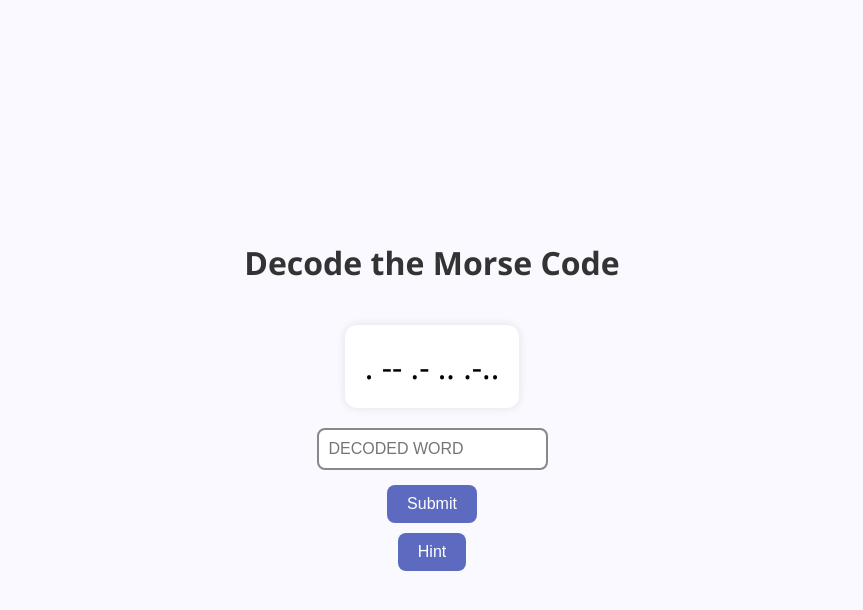
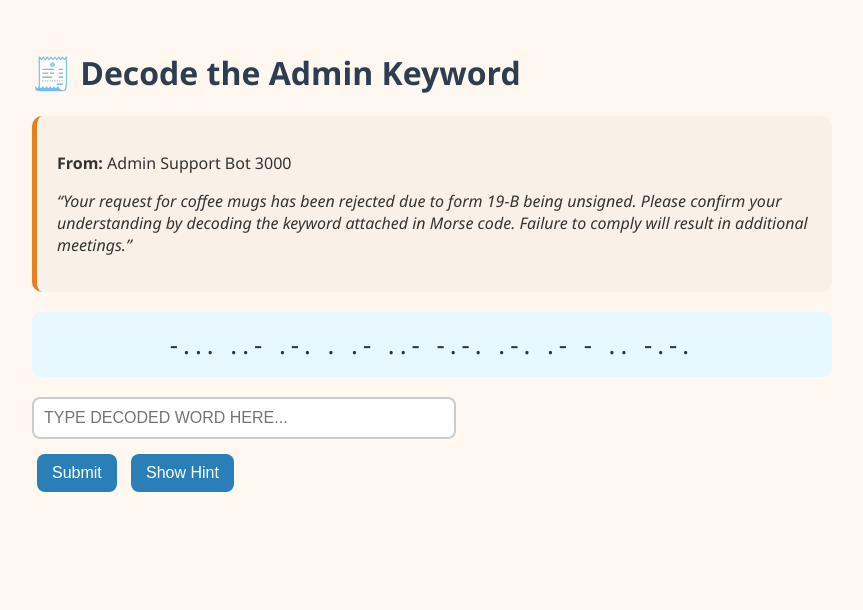
Before and after one commit to kavya-54/morse-puzzle, a plain HTML site: page index.html in a window 1280 px wide. Shown: the whole page, without its empty margins (208-1071 px from the left). Drawn offline with Linux system fonts and the light colour scheme.

Commit message:
Update index.html

```diff
--- a/index.html
+++ b/index.html
@@ -2,150 +2,133 @@
 <html lang="en">
 <head>
   <meta charset="UTF-8">
-  <title>Dynamic Morse Puzzle</title>
+  <title>Escape Puzzle – Bureaucratic Loop</title>
   <style>
     body {
       font-family: 'Segoe UI', sans-serif;
-      background: #f9f9ff;
-      display: flex;
-      flex-direction: column;
-      align-items: center;
-      justify-content: center;
-      height: 100vh;
+      background: #fff8f0;
+      padding: 30px;
+      max-width: 800px;
+      margin: auto;
+      color: #333;
     }
 
     h1 {
-      color: #333;
+      color: #2c3e50;
     }
 
-    .morse-display {
-      font-size: 2rem;
-      margin: 20px;
-      background: #fff;
+    .story {
+      background: #f9f1e7;
       padding: 20px;
-      border-radius: 12px;
-      box-shadow: 0 0 10px rgba(0,0,0,0.1);
-      animation: blink 1s infinite;
+      border-radius: 10px;
+      margin-bottom: 20px;
+      border-left: 5px solid #e67e22;
     }
 
-    @keyframes blink {
-      0%, 100% { opacity: 1; }
-      50% { opacity: 0.5; }
+    .morse {
+      font-size: 1.6rem;
+      background: #e8f8ff;
+      padding: 15px;
+      border-radius: 8px;
+      text-align: center;
+      margin-bottom: 20px;
+      letter-spacing: 5px;
     }
 
     input {
       padding: 10px;
       font-size: 1rem;
-      border: 2px solid #888;
+      border: 2px solid #ccc;
       border-radius: 8px;
+      width: 100%;
+      max-width: 400px;
       margin-bottom: 10px;
       text-transform: uppercase;
     }
 
     button {
-      padding: 10px 20px;
+      padding: 10px 15px;
       font-size: 1rem;
-      margin: 5px;
       border: none;
       border-radius: 8px;
-      background: #5c6bc0;
+      background: #2980b9;
       color: white;
+      margin: 5px;
       cursor: pointer;
     }
 
     button:hover {
-      background: #3f51b5;
+      background: #1c5980;
     }
 
     .result {
-      margin-top: 20px;
+      font-weight: bold;
       font-size: 1.2rem;
-      font-weight: bold;
+      margin-top: 10px;
     }
 
     .hint-box {
       display: none;
       background: #ffffe0;
-      padding: 10px;
+      padding: 12px;
       margin-top: 10px;
-      border: 1px dashed #aaa;
+      border-left: 4px dashed #999;
       font-size: 0.9rem;
     }
   </style>
 </head>
 <body>
 
-  <h1>Decode the Morse Code</h1>
+  <h1>🧾 Decode the Admin Keyword</h1>
 
-  <div class="morse-display" id="morseCode"></div>
+  <div class="story">
+    <p><strong>From:</strong> Admin Support Bot 3000</p>
+    <p><em>“Your request for coffee mugs has been rejected due to form 19-B being unsigned. Please confirm your understanding by decoding the keyword attached in Morse code. Failure to comply will result in additional meetings.”</em></p>
+  </div>
 
-  <input type="text" id="answer" placeholder="Decoded word" />
+  <div class="morse">-... ..- .-. . .- ..- -.-. .-. .- - .. -.-.</div>
 
-  <button onclick="checkAnswer()">Submit</button>
-  <button onclick="toggleHint()">Hint</button>
+  <input id="answer" placeholder="Type decoded word here..." />
+
+  <div>
+    <button onclick="checkAnswer()">Submit</button>
+    <button onclick="toggleHint()">Show Hint</button>
+  </div>
 
   <div id="result" class="result"></div>
 
   <div id="hint" class="hint-box">
-    <strong>Morse Code Chart:</strong><br>
-    A: .- &nbsp; B: -... &nbsp; C: -.-. <br>
-    D: -.. &nbsp; E: . &nbsp; F: ..-.<br>
-    G: --. &nbsp; H: .... &nbsp; I: ..<br>
-    J: .--- &nbsp; K: -.- &nbsp; L: .-..<br>
-    M: -- &nbsp; N: -. &nbsp; O: ---<br>
-    P: .--. &nbsp; Q: --.- &nbsp; R: .-.<br>
-    S: ... &nbsp; T: - &nbsp; U: ..-<br>
-    V: ...- &nbsp; W: .-- &nbsp; X: -..-<br>
+    <strong>Morse Chart:</strong><br>
+    A: .- &nbsp; B: -... &nbsp; C: -.-. &nbsp; D: -..<br>
+    E: . &nbsp; F: ..-. &nbsp; G: --. &nbsp; H: ....<br>
+    I: .. &nbsp; J: .--- &nbsp; K: -.- &nbsp; L: .-..<br>
+    M: -- &nbsp; N: -. &nbsp; O: --- &nbsp; P: .--.<br>
+    Q: --.- &nbsp; R: .-. &nbsp; S: ... &nbsp; T: -<br>
+    U: ..- &nbsp; V: ...- &nbsp; W: .-- &nbsp; X: -..-<br>
     Y: -.-- &nbsp; Z: --..
   </div>
 
   <script>
-    const morseCodeMap = {
-      A: ".-", B: "-...", C: "-.-.", D: "-..", E: ".", F: "..-.",
-      G: "--.", H: "....", I: "..", J: ".---", K: "-.-", L: ".-..",
-      M: "--", N: "-.", O: "---", P: ".--.", Q: "--.-", R: ".-.",
-      S: "...", T: "-", U: "..-", V: "...-", W: ".--", X: "-..-",
-      Y: "-.--", Z: "--.."
-    };
+    function checkAnswer() {
+      const userInput = document.getElementById('answer').value.trim().toUpperCase();
+      const resultBox = document.getElementById('result');
 
-    const wordList = ["BREAK", "EMAIL", "LUNCH", "MEETING", "PRINTER", "STAPLE", "OFFICE", "CHAIR", "REPORT"];
-    let chosenWord = "";
-
-    function getRandomWord() {
-      const randomIndex = Math.floor(Math.random() * wordList.length);
-      return wordList[randomIndex];
-    }
-
-    function toMorse(word) {
-      return word.toUpperCase().split('').map(letter => morseCodeMap[letter] || '').join(' ');
-    }
-
-    function generatePuzzle() {
-      chosenWord = getRandomWord();
-      const morse = toMorse(chosenWord);
-      document.getElementById("morseCode").textContent = morse;
-    }
-
-    function checkAnswer() {
-      const input = document.getElementById("answer").value.trim().toUpperCase();
-      const result = document.getElementById("result");
-
-      if (input === chosenWord) {
-        result.style.color = "green";
-        result.textContent = "✅ Correct! Next challenge awaits.";
-        // window.location.href = "next.html"; // Optional redirect
+      if (userInput === "BUREAUCRATIC") {
+        resultBox.style.color = "green";
+        resultBox.innerText = "✅ Access Granted! Proceed to next request form.";
+        // Redirect logic or game progression here
+        // window.location.href = "puzzle2.html";
       } else {
-        result.style.color = "red";
-        result.textContent = "❌ Nope, try again!";
+        resultBox.style.color = "red";
+        resultBox.innerText = "❌ Incorrect. Decode again or face bureaucracy!";
       }
     }
 
     function toggleHint() {
-      const hint = document.getElementById("hint");
+      const hint = document.getElementById('hint');
       hint.style.display = hint.style.display === 'block' ? 'none' : 'block';
     }
+  </script>
 
-    window.onload = generatePuzzle;
-  </script>
 </body>
 </html>
```
